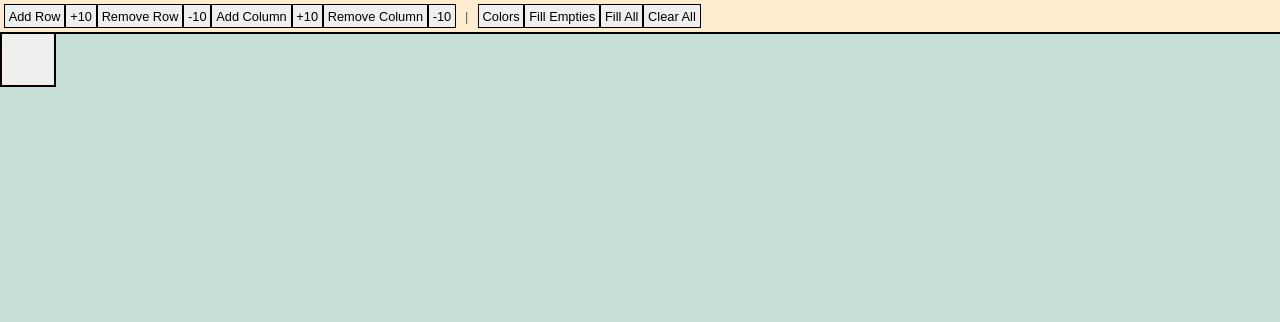
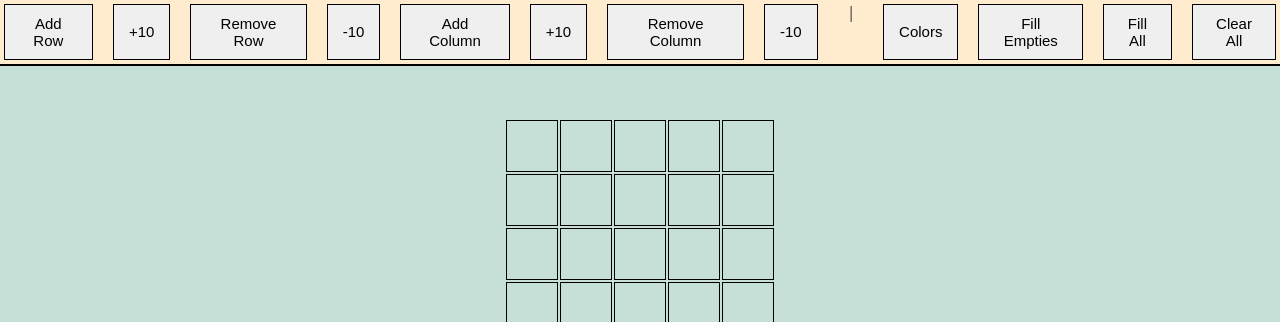
Before and after one commit to zxin1007/Assignment-8, a React (Create React App) app in the folder dom-3/: page / in a window 1280 px wide. Shown: the top 322 px of the page. Built offline with nearby package versions, Linux system fonts and the light colour scheme.

Commit message:
added state

```diff
--- a/dom-3/src/App.js
+++ b/dom-3/src/App.js
@@ -1,15 +1,41 @@
-import logo from './logo.svg';
 import './App.css';
-import Grid from './Grid';
 import Controls from './Controls';
+import React from 'react';
+import Table from "./components/Table"
 
-function App() {
-  return (
-    <main>
-      <Controls/>
-      <Grid/>
-    </main>
-  );
+class App extends React.Component {
+
+  constructor(props) {
+    super(props);
+    this.state = {
+      column:5,
+      row:4
+    };
+
+    this.handleClick = this.handleClick.bind(this)
+  }
+
+  handleClick(item, count) {
+      console.log(item)
+      console.log(3+count)
+  }
+
+  render(){
+
+    return (
+      <>
+        <main>
+          <Controls
+              onClick={this.handleClick}
+          />
+        </main>
+        <Table
+            column={this.state.column}
+            row={this.state.row}
+        />
+      </>
+    );
+  }
 }
 
 export default App;
--- a/dom-3/src/Grid.js
+++ /dev/null
@@ -1,23 +0,0 @@
-import { render } from "@testing-library/react"
-import React from "react"
-
-class Grid extends React.Component{
-    constructor(props){
-        super(props)
-    }
-
-    render(){
-        return(
-        <>
-        <div className="grid-container">
-            <button className="cell"></button>
-            <button className="cell"></button>
-            <button className="cell"></button>
-            <button className="cell"></button>
-        </div>
-        </>
-        )
-    }
-}
-
-export default Grid
--- /dev/null
+++ b/dom-3/src/components/Table.js
@@ -0,0 +1,30 @@
+import React from 'react';
+import TableRow from "./TableRow"
+
+class Table extends React.Component {
+
+    constructor(props){
+        super(props)
+    }
+
+    render(){
+
+        console.log(this.props.column)
+        console.log(this.props.row)
+
+        const row = []
+        for (let i=0; i<this.props.row;i++){
+            row.push(<TableRow key={i} column={this.props.column} />)
+        }
+
+        return  <div className='main'>
+                    <div className="grids">
+                        {row}
+                    </div>
+                </div>
+    }
+
+}
+
+
+export default Table
--- /dev/null
+++ b/dom-3/src/components/TableRow.js
@@ -0,0 +1,20 @@
+import React from 'react';
+
+class TableRow extends React.Component {
+
+    render(){
+
+        console.log(this.props.column)
+        const display = []
+        for (let i=0; i<this.props.column; i++){
+            display.push(<div key={i} className='box'></div>)
+        }
+
+        return  <div className='row'>
+                    {display}
+                </div>
+    }
+
+}
+
+export default TableRow
--- a/dom-3/src/index.css
+++ b/dom-3/src/index.css
@@ -4,8 +4,24 @@ body {
   background-color: rgb(198, 223, 215);
 }
 
+.controls{
+  background-color: blanchedalmond;
+  border-bottom: solid .2vw black;
+  padding: .3vw;
+  margin-bottom: .3vw;
+  display: flex;
+  gap:20px
+}
+
+.control {
+  font-size: 15px;
+  padding: 10px 15px;
+  border: .1vw solid black;
+}
+/*
 main {
   padding: 0px;
+  margin: 0;
 }
 
 .heading {
@@ -27,10 +43,10 @@ main {
   font-size: 1vw;
   padding: .3vw;
   border: .1vw solid black;
-}
+} */
 
 
-.grid-container {
+/* .grid-container {
   display: grid;
   grid-template-columns: repeat(2, 25px);
   grid-auto-rows: 25px;
@@ -43,8 +59,31 @@ main {
 
 .cell {
   border-style: none;
-}
+} */
 
 .empty {
   display: inline-block;
 }
+
+.main{
+  display: flex;
+  justify-content: center;
+}
+
+.grids{
+  display: flex;
+  flex-direction: column;
+  justify-content: center;
+  margin-top: 50px;
+}
+
+.box{
+  height: 50px;
+  width: 50px;
+  border: 1px black solid;
+  margin: 1px 1px;
+}
+
+.row{
+  display: flex;
+}
```
Also changed, not shown: dom-3/src/components/TableCell.js (added, +12 -0 lines), 1 other file (tests, documents, lock files or other folders).
